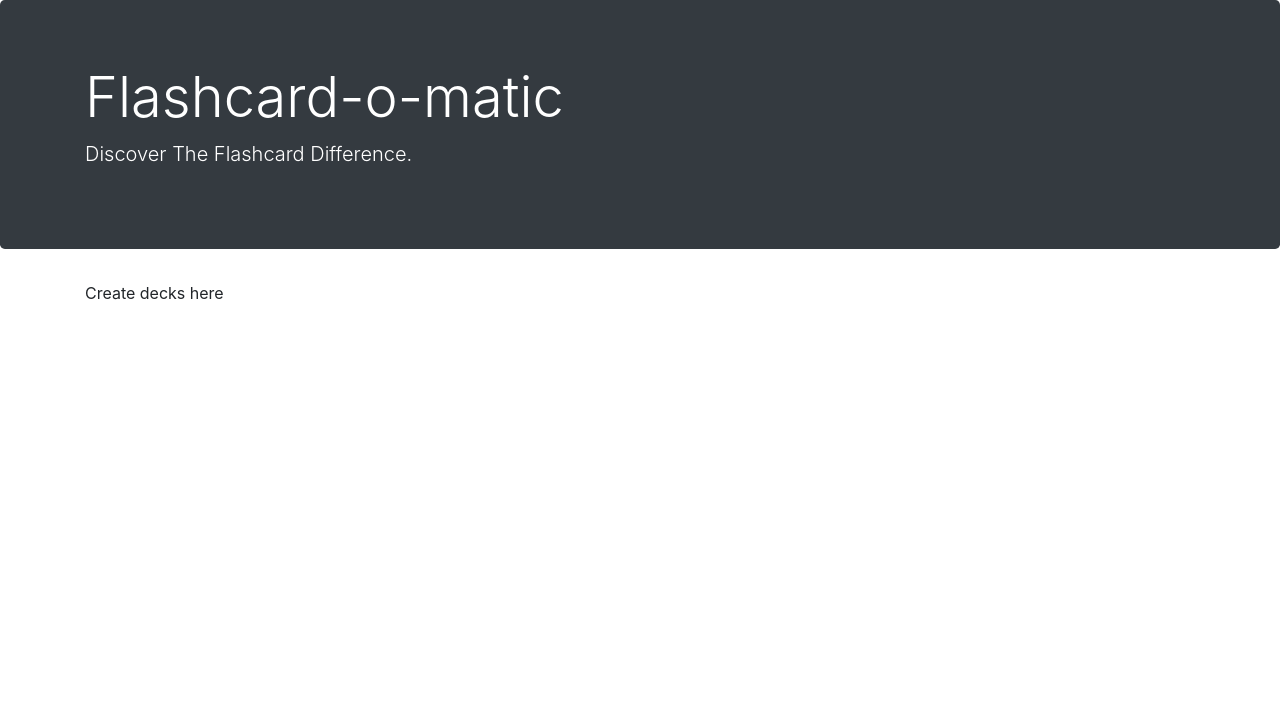
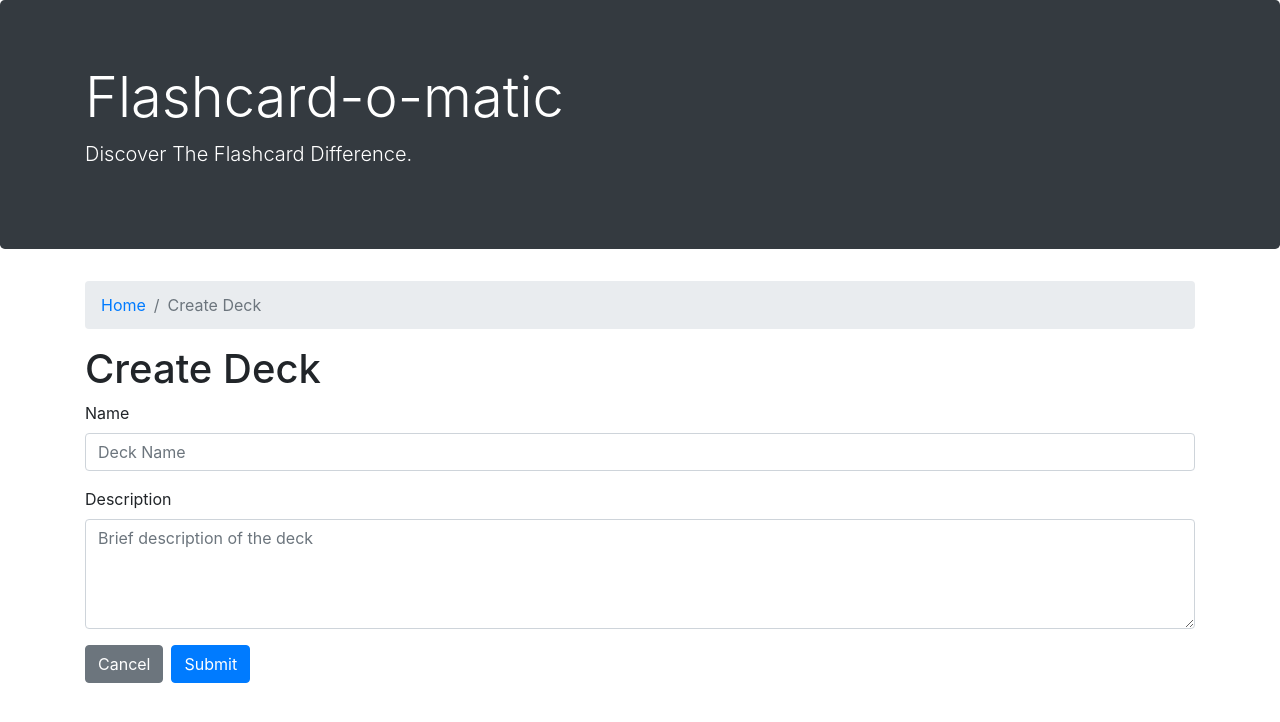
Before and after one commit to Kitkatnik/ks-Flashcards, a React (Create React App) app: page /decks/new in a window 1280 px wide. Shown: the top 722 px of the page. Built offline with nearby package versions, Linux system fonts and the light colour scheme; no server answers; a web font is replaced by a local one.

Commit message:
Create Deck form

```diff
--- a/data/db.json
+++ b/data/db.json
@@ -9,6 +9,21 @@
       "name": "React Router",
       "description": "React Router is a collection of navigational components that compose declaratively with your application.",
       "id": 2
+    },
+    {
+      "name": "name",
+      "description": "desc test",
+      "id": 3
+    },
+    {
+      "name": "test",
+      "description": "another test",
+      "id": 4
+    },
+    {
+      "name": "naming",
+      "description": "descripting",
+      "id": 5
     }
   ],
   "cards": [
--- a/src/Deck/CreateDeck.js
+++ b/src/Deck/CreateDeck.js
@@ -1,5 +1,71 @@
-const CreateDeck = () => {
-    return <p>Create decks here</p>
+import { Fragment, useState } from 'react';
+import { Link,useHistory, useRouteMatch } from'react-router-dom';
+
+const CreateDeck = ({deckToCreate}) => {
+    const history = useHistory();
+
+    const [ deckName, setDeckName ] = useState("");
+    const [ deckDescription, setDeckDescription ] = useState("");
+
+    const onNameChange = (event) => setDeckName(event.target.value)
+    const onDescChange = (event) => setDeckDescription(event.target.value)
+
+    const onSubmitHandler = (event) => {
+        event.preventDefault();
+
+        deckToCreate({name: deckName, description: deckDescription});
+
+        setDeckName("");
+        setDeckDescription("");
+        console.log(history)
+        console.log(useRouteMatch)
+        // send them to /deck/:deckId
+    }
+
+    return (
+        <Fragment>
+            <nav aria-label="breadcrumb">
+                <ol className="breadcrumb">
+                    <li className="breadcrumb-item">
+                        <Link to="/">Home</Link>
+                    </li>
+                    <li className="breadcrumb-item active" aria-current="page">Create Deck</li>
+                </ol>
+            </nav>
+
+            <h1>Create Deck</h1>
+            <form onSubmit={onSubmitHandler}>
+                <div className="form-group">
+                    <label htmlFor="name">Name</label>
+                    <input
+                        type="text"
+                        name="name"
+                        className="form-control"
+                        id="name"
+                        placeholder="Deck Name"
+                        onChange={onNameChange}
+                        value={deckName}
+                    />
+                </div>
+                <div className="form-group">
+                    <label htmlFor="description">Description</label>
+                    <textarea
+                        className="form-control"
+                        id="description"
+                        name="description"
+                        rows="4"
+                        placeholder="Brief description of the deck"
+                        onChange={onDescChange}
+                        value={deckDescription}
+                    ></textarea>
+                </div>
+                <div>
+                    <Link to="/"><button className="btn btn-secondary mr-2">Cancel</button></Link>
+                    <button type="submit" className="btn btn-primary">Submit</button>
+                </div>
+            </form>
+        </Fragment>
+    )
 }
 
 export default CreateDeck;
--- a/src/Deck/ListDeck.js
+++ b/src/Deck/ListDeck.js
@@ -5,7 +5,7 @@ const ListDeck = ({ deckList, deckToDelete }) => {
 
   return (
     <Fragment>
-      <Link to="/" role="button" className="btn btn-secondary mb-3">
+      <Link to="/decks/new" role="button" className="btn btn-secondary mb-3">
         Create Deck
       </Link>
       { deckList.length
--- a/src/Layout/index.js
+++ b/src/Layout/index.js
@@ -10,7 +10,8 @@ import {
 
 import {
   listDecks,
-  deleteDeck
+  deleteDeck,
+  createDeck
 } from "../utils/api/index";
 
 import Header from "./Header";
@@ -43,6 +44,15 @@ function Layout() {
     }
   }
 
+  const deckToCreate = async (deck) => {
+    try {
+      await createDeck(deck);
+      deckToList();
+    } catch(error){
+      console.log(error);
+    }
+  }
+
   useEffect( () => {
     const abort = new AbortController();
     const signal = abort.signal;
@@ -58,7 +68,7 @@ function Layout() {
       <div className="container">
         <Switch>
           <Route path="/" exact><ListDeck deckList={deckList} deckToDelete={deckToDelete} /></Route>
-          <Route path="/decks/new"><CreateDeck /></Route>
+          <Route path="/decks/new"><CreateDeck deckToCreate={deckToCreate} /></Route>
           {/* <Route path="/"><ViewDeck /></Route> */}
           {/* <Route path="/decks/:deckId"><StudyDeck /></Route>  */}
           {/* <Route path="/decks/:deckId/edit"><EditDeck /></Route> */}
```
